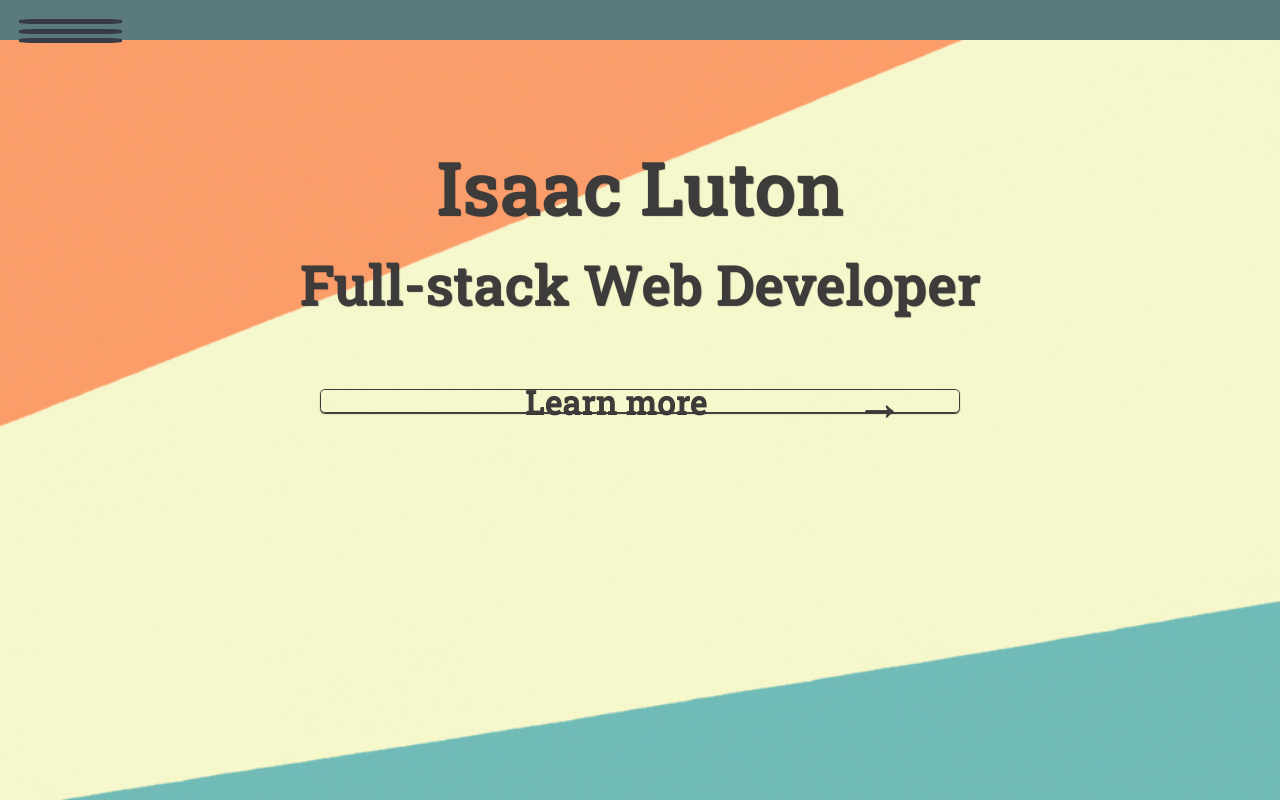
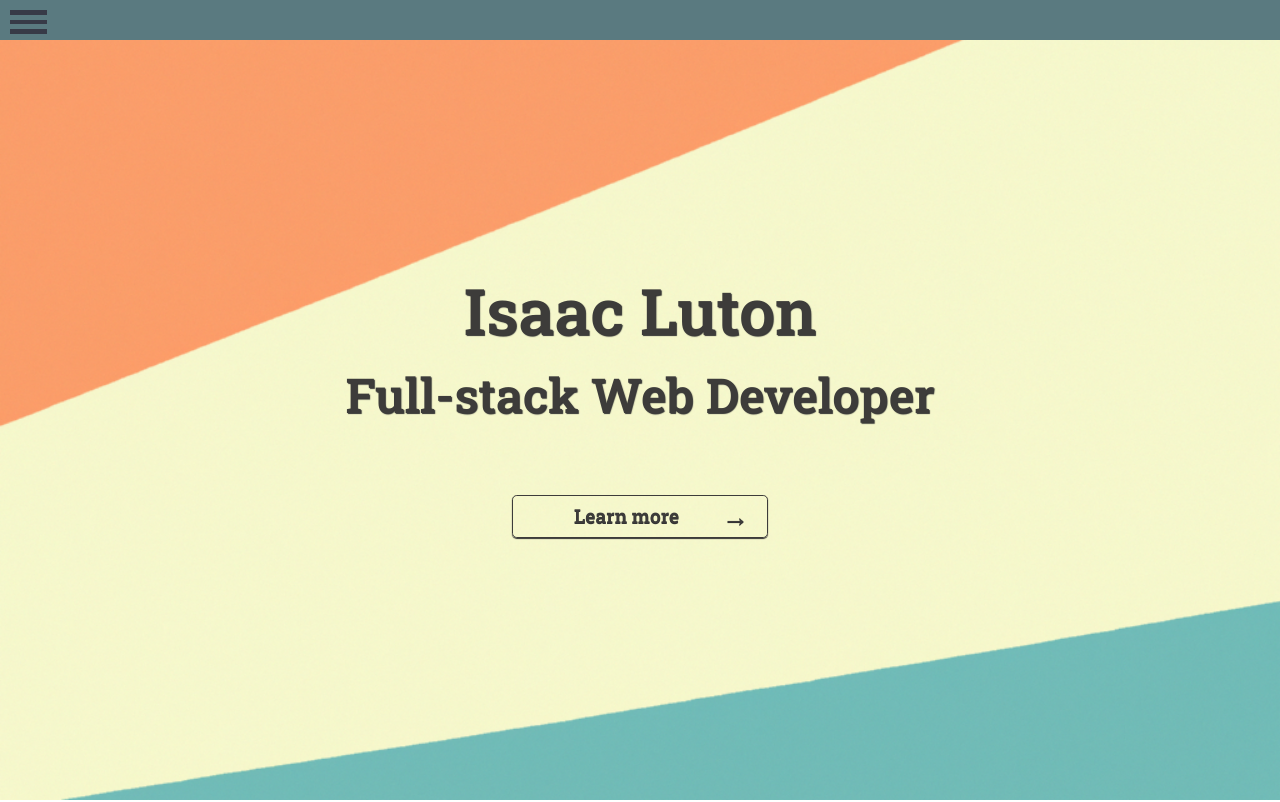
Before and after one commit to ILuton/IsaacPortfolio, a React (Create React App) app: page / in a window 1280 px wide. Shown: the top 802 px of the page. Built offline with nearby package versions, Linux system fonts and the light colour scheme.

Commit message:
desktop formatting for landing page and nav.

```diff
--- a/src/css/Hamburger.css
+++ b/src/css/Hamburger.css
@@ -1,17 +1,16 @@
 /* Position and sizing of burger button */
 .bm-burger-button {
   position: fixed;
-  margin-top: 1.5%;
-  margin-left: 1.5%;
-  width: 100%;
+  margin-top: 10px;
+  margin-left: 10px;
+  width: calc(30px + (46 - 30) * ((100vw - 300px) / (2560 - 300)));
   height: 3%;
 }
+
 
 /* Color/shape of burger icon bars */
 .bm-burger-bars {
   background: #373a47;
-  width: 8%;
-  border-radius: 25%;
 }
 
 /* Color/shape of burger icon bars on hover*/
--- a/src/css/Landing.css
+++ b/src/css/Landing.css
@@ -14,8 +14,8 @@
   text-align: center;
   font-size: 5vw;
   color: #3d3c3a;
-  margin-top: -20%;
   margin-bottom: 10%;
+  font-size: calc(14px + (38 - 14) * ((100vw - 300px) / (1600 - 300)));
 }
 
 .landingName > * {
@@ -30,13 +30,13 @@
   display: flex;
   justify-content: center;
   align-items: center;
-  width: 50%;
-  height: 3%;
+  height: auto;
+  min-width: 150px;
   box-shadow: 0px 1px 1px #333;
+  font-size: calc(12px + (18 - 12) * ((100vw - 300px) / (1600 - 300)));
 }
 
 .landingLearnMore h3{
-  font-size: calc(14px + (40 - 14) * ((100vw - 300px) / (1600 - 300)));
   width: 75%;
   text-align: center;
 }
@@ -65,9 +65,10 @@
   color: #f7f6f4;
 }
 
-.arrow {
-  font-size: calc(20px + (50 - 14) * ((100vw - 300px) / (1600 - 300)));
+.arrow{
+  font-size: calc(18px + (30 - 18) * ((100vw - 300px) / (1600 - 300)));
 }
+
 
 
 
@@ -80,9 +81,12 @@
 }
 
   .landingName {
-    font-size: calc(22px + (42 - 22) * ((100vw - 300px) / (1600 - 300)));
     margin-bottom: 5%;
   }
 
+  .landingLearnMore{
+  width: 20%;
+
+  }
 
 }
--- a/src/index.css
+++ b/src/index.css
@@ -26,8 +26,8 @@ body {
   -webkit-box-sizing: border-box;
   -moz-box-sizing: border-box;
   box-sizing: border-box;
-  font-size: calc(14px + (26 - 14) * ((100vw - 300px) / (1600 - 300)));
 }
+
 /*
   6. Improve media defaults
 */
```
Also changed, not shown: src/css/Nav.css (line endings or trailing spaces).
